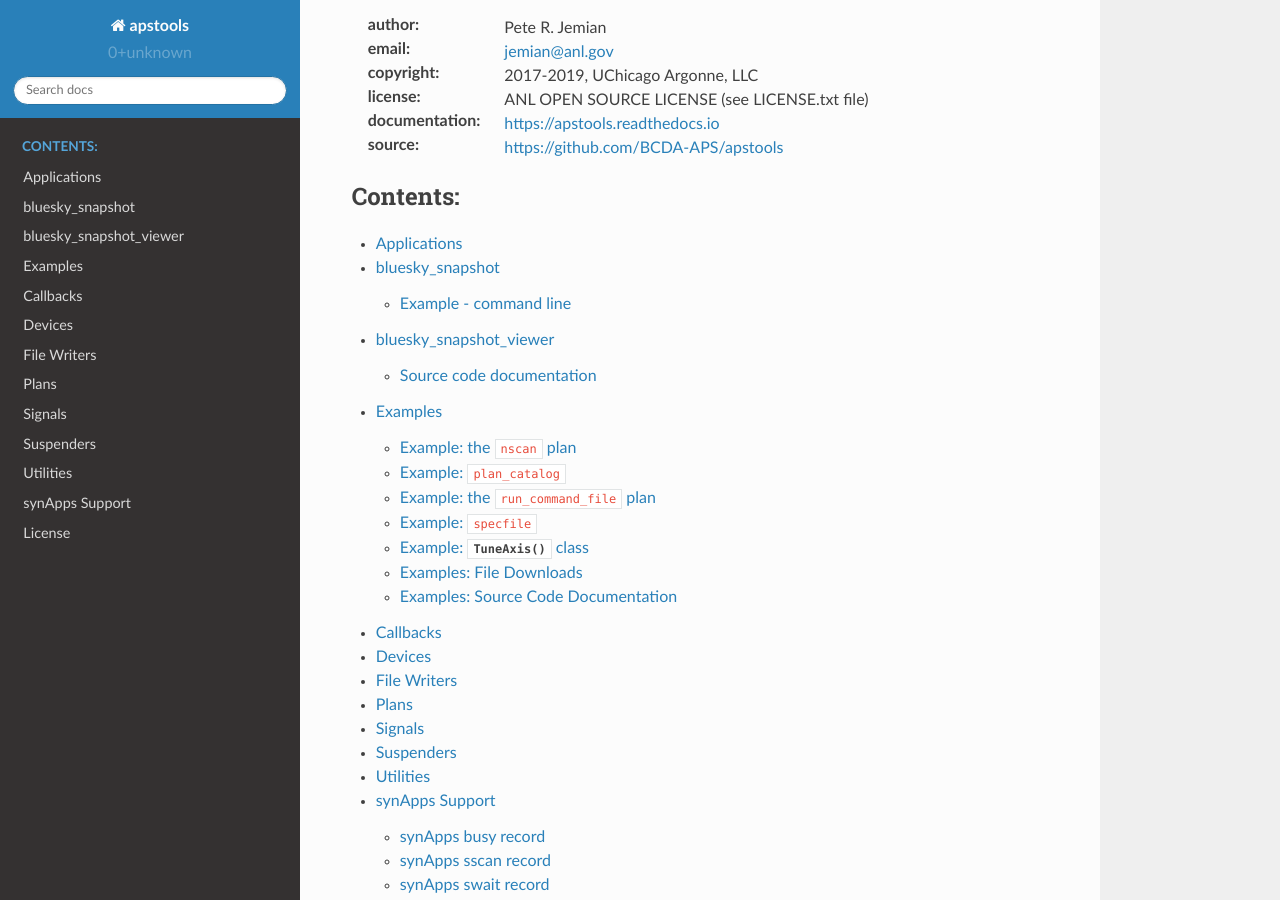
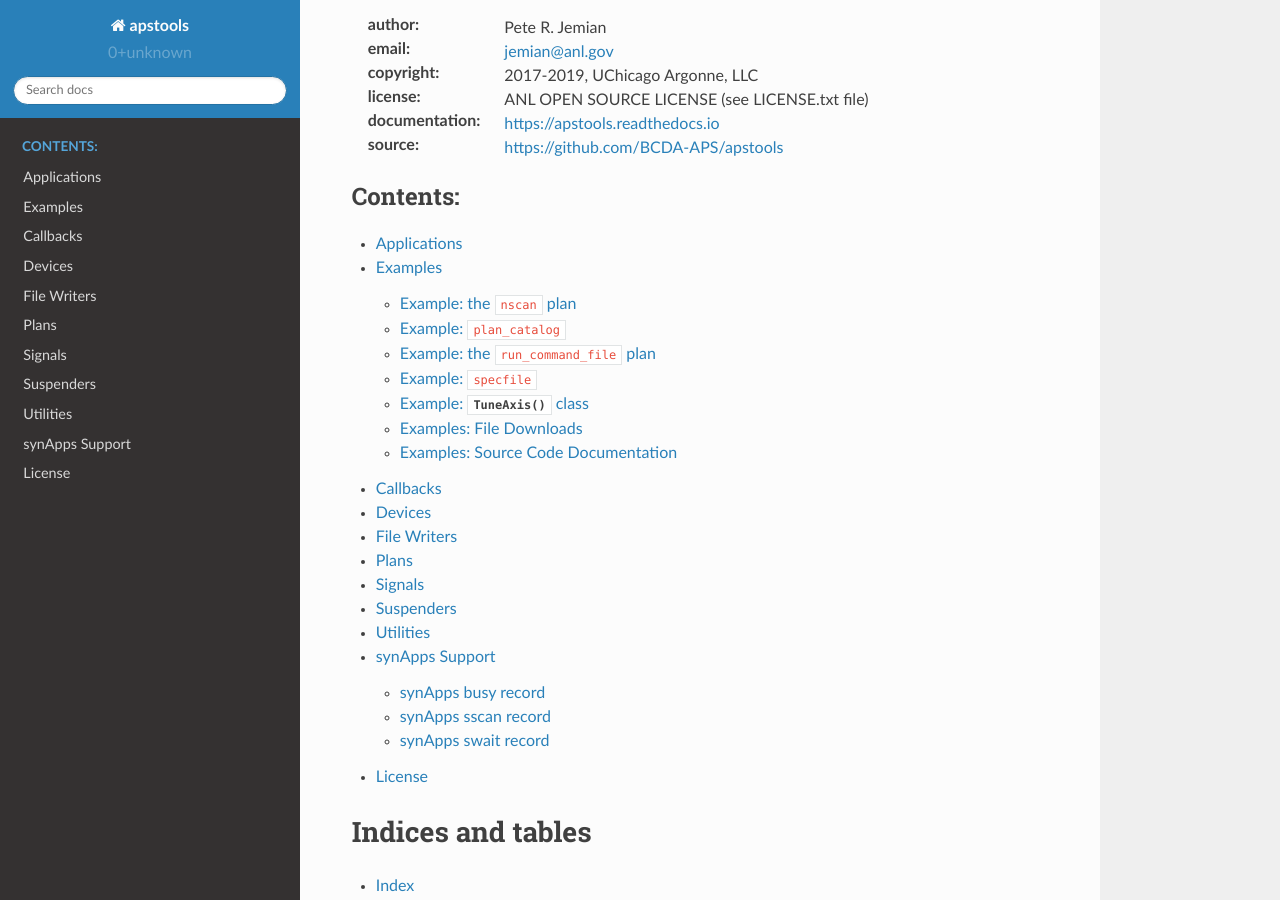
Before and after one commit to dogrecajb/apstools, a Sphinx documentation site: the page built from docs/source/index.rst, in a window 1280 px wide and 900 px high, scrolled down 320 px. Built offline with Sphinx 7.4.7 and the Read the Docs theme 2.0.0, drawn with Linux system fonts in a browser that asks for light colours.

```diff
--- a/docs/source/snapshot.rst
+++ b/docs/source/applications/snapshot.rst
@@ -176,7 +176,7 @@ This is a GUI program started with the command: `bluesky_snapshot_viewer`
 Internally, this tool calls :class:`apstools.callbacks.SnapshotReport` to
 make the report.  There are no command line options or command line help.
 
-.. figure:: resources/bsv1.jpg
+.. figure:: ../resources/bsv1.jpg
    :width: 95%
 
    Screen shot of `bluesky_snapshot_viewer` GUI.
--- a/docs/source/index.rst
+++ b/docs/source/index.rst
@@ -26,8 +26,7 @@ Package Information
    :caption: Contents:
    :glob:
 
-   applications
-   snapshot
+   applications/index
    examples/index
    source/*
    synApps/index
```
Also changed, not shown: docs/source/applications/index.rst (renamed from docs/source/applications.rst, +7 -0 lines).
